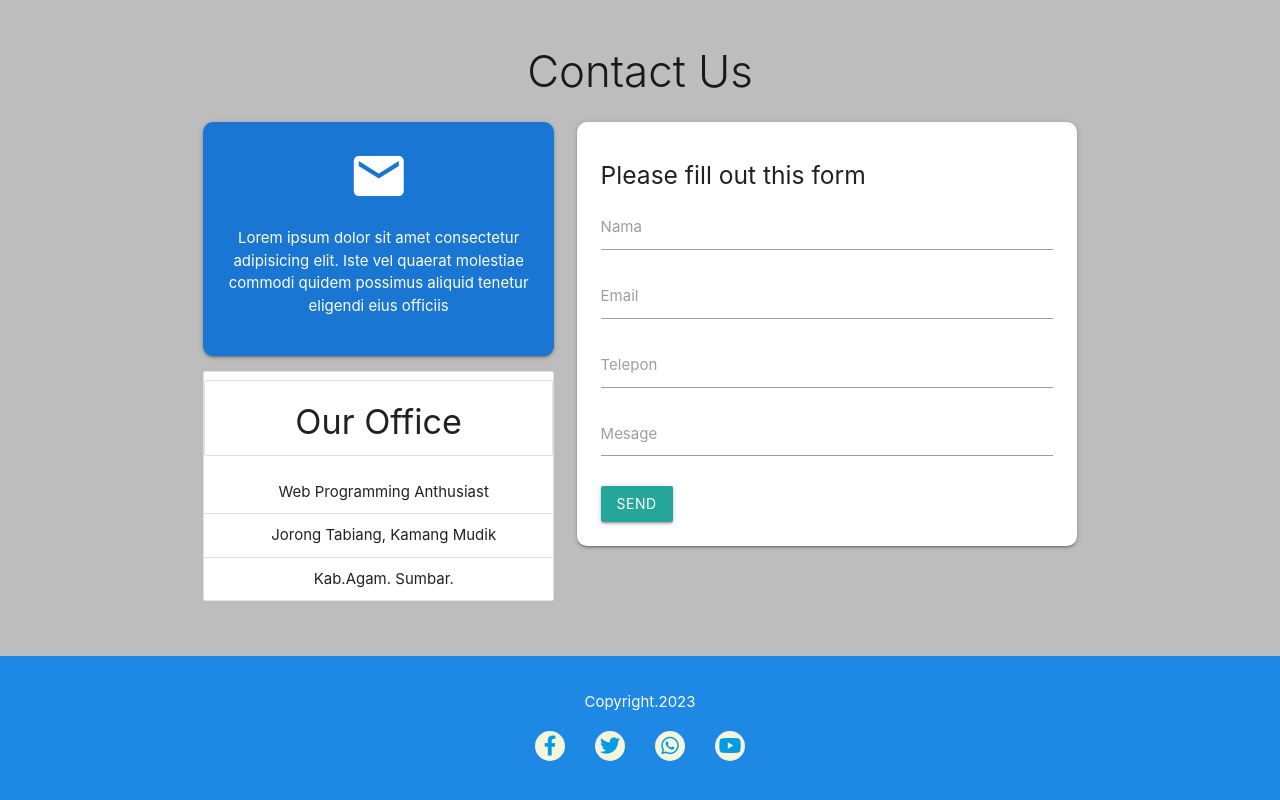
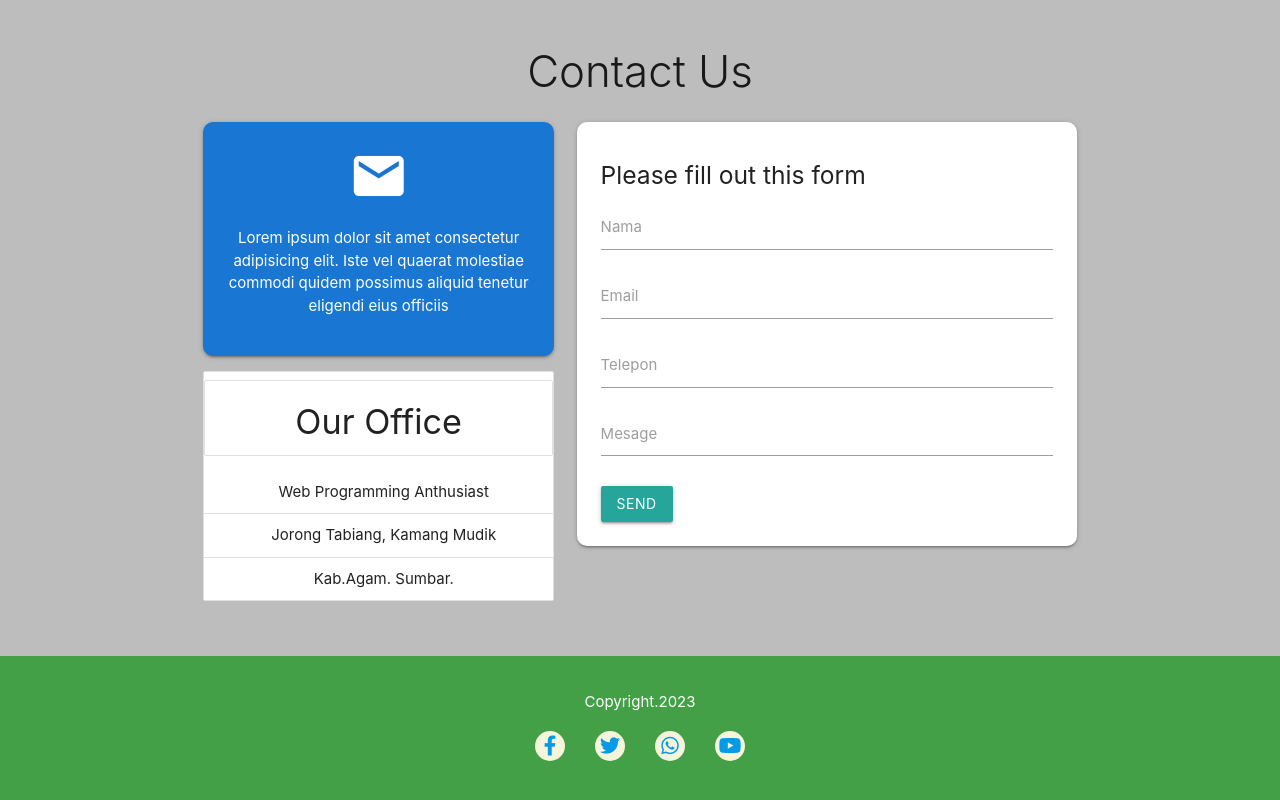
Before and after one commit to muhammadhamri/company-profile, a plain HTML site: page index.html in a window 1280 px wide. Shown: the part 1974-2774 px from the top of the page. Drawn offline with Linux system fonts and the light colour scheme.

Commit message:
mengubah warna lagi

```diff
--- a/index.html
+++ b/index.html
@@ -278,7 +278,7 @@
 
     <!-- section footer -->
 
-    <footer class="blue darken-1 white-text center" >
+    <footer class="green darken-1 white-text center" >
 
               <P>Copyright.2023</P>
 
```
